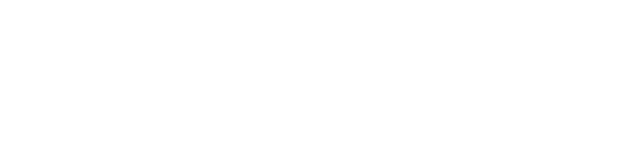
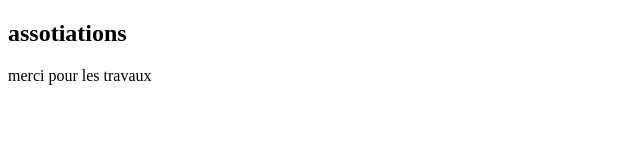
Before and after one commit to fenouesther/mon-cv, a plain HTML site: page index.html in a window 1280 px wide. Shown: the whole page, without its empty margins (0-640 px from the left). Drawn offline with Linux system fonts and the light colour scheme.

Commit message:
mise en place de la section associations

```diff
--- a/index.html
+++ b/index.html
@@ -6,6 +6,6 @@
     <title>mon-cv</title>
 </head>
 <body>
-
+<section> <h1>assotiations</h1><div>merci pour les travaux</div></section>
 </body>
 </html>
```
